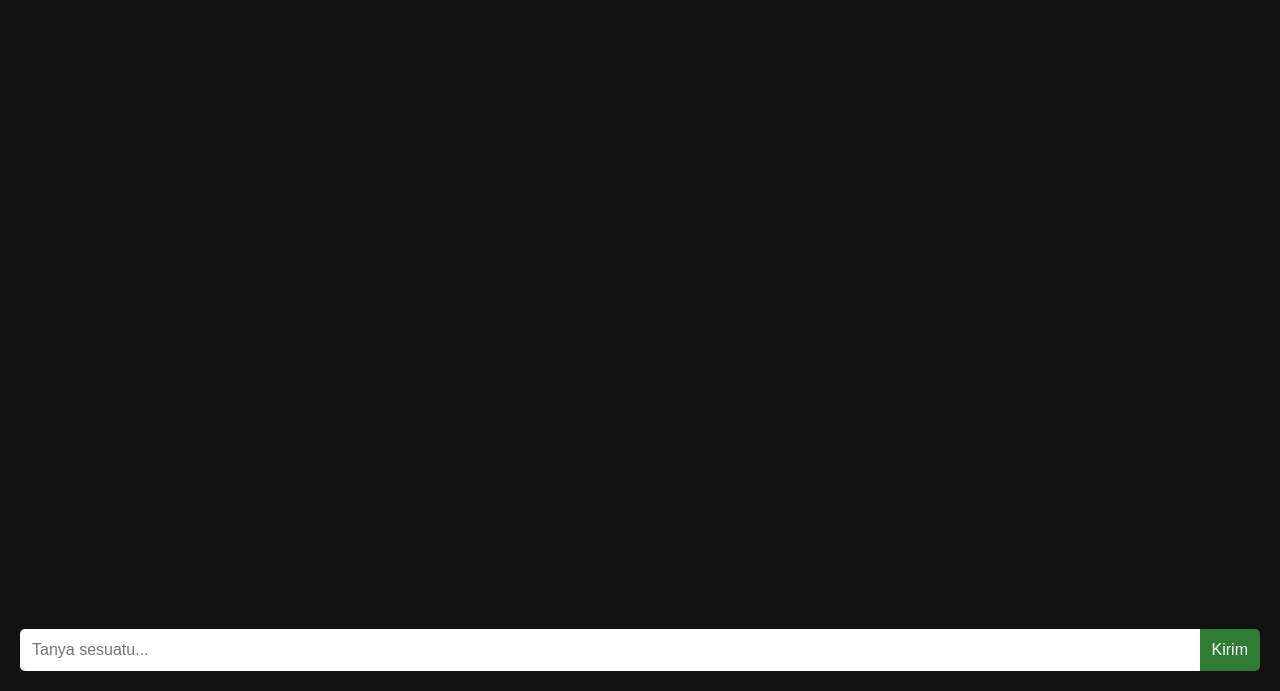
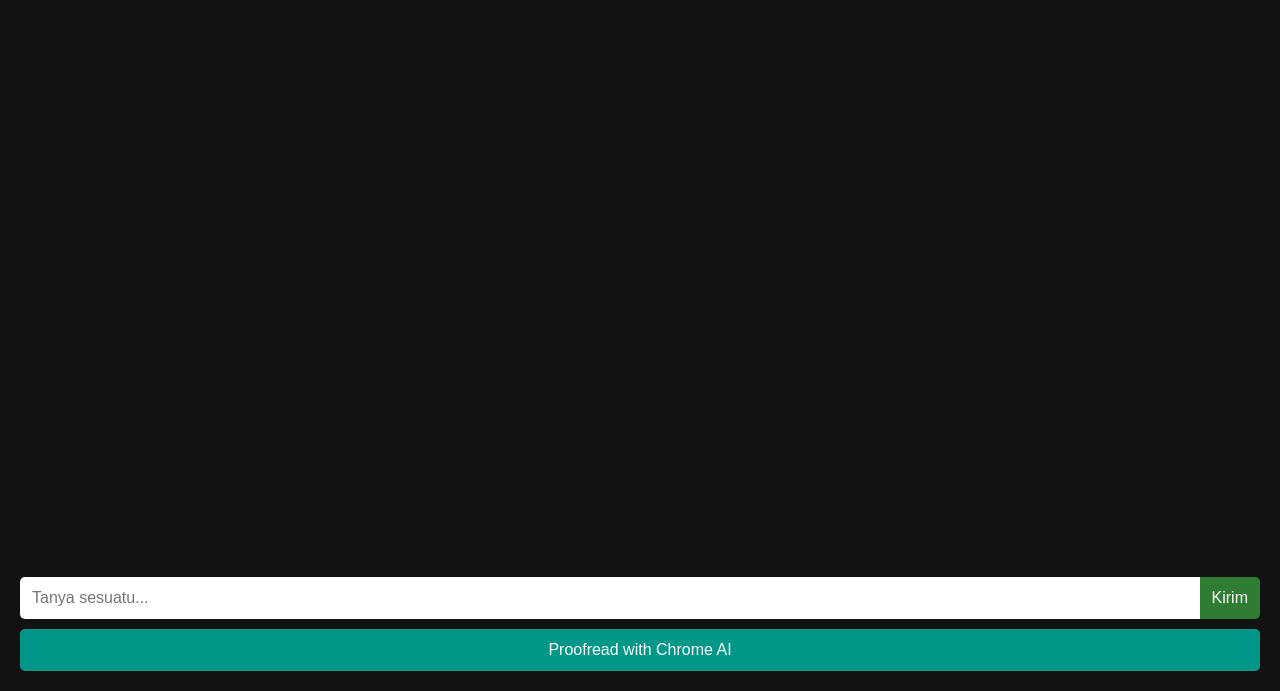
Before and after one commit to zenaiskandewigroupforextrading-star/lalaAI, a Flask app: template templates/home.html in a window 1280 px wide. Shown: the part 109-800 px from the top of the page. Run offline with Flask 3, Linux system fonts and the light colour scheme; the template is opened without the code that fills it, so the values that code supplies are empty.

Commit message:
update home.html

```diff
--- a/templates/home.html
+++ b/templates/home.html
@@ -1,4 +1,5 @@
-<!DOCTYPE html><html lang="id">
+<!DOCTYPE html>
+<html lang="id">
 <head>
   <meta charset="UTF-8">
   <title>LalaAI - Chatroom</title>
@@ -12,7 +13,9 @@
       display: flex;
       flex-direction: column;
       min-height: 100vh;
-        }nav {
+    }
+
+    nav {
       background-color: #1f1f1f;
       padding: 10px;
       display: flex;
@@ -39,6 +42,7 @@
       gap: 10px;
       overflow-y: auto;
       flex-grow: 1;
+      margin-bottom: 10px;
     }
 
     .chat {
@@ -62,7 +66,7 @@
 
     form {
       display: flex;
-        margin-top: 20px;
+      margin-top: 10px;
     }
 
     input[type="text"] {
@@ -83,6 +87,12 @@
       font-size: 16px;
     }
 
+    .proof-btn {
+      background-color: #009688;
+      border-radius: 5px;
+      margin-top: 10px;
+    }
+
     @media screen and (max-width: 768px) {
       .chat {
         max-width: 95%;
@@ -90,7 +100,6 @@
       }
     }
   </style>
-
 </head>
 <body>
   <nav>
@@ -98,9 +107,12 @@
     <a href="{{ url_for('training') }}">Training</a>
     <a href="{{ url_for('tentang') }}">Tentang</a>
     <a href="{{ url_for('logout') }}">Keluar</a>
-    </nav><div class="container">
+  </nav>
+
+  <div class="container">
     <p>Halo, {{ email }}!</p>
-    <div class="chat-box">
+
+    <div class="chat-box" id="chatBox">
       {% for chat_item in chat %}
         <div class="chat user">Kamu: {{ chat_item.user }}</div>
         <div class="chat bot">Bot: {{ chat_item.bot }}</div>
@@ -108,10 +120,37 @@
     </div>
 
     <form method="POST">
-        <input type="text" name="question" placeholder="Tanya sesuatu..." required>
+      <input type="text" id="question" name="question" placeholder="Tanya sesuatu..." required>
       <button type="submit">Kirim</button>
     </form>
+
+    <!-- Tombol Proofreader AI -->
+    <button type="button" class="proof-btn" onclick="proofreadText()">Proofread with Chrome AI</button>
   </div>
 
+  <script>
+    // Auto scroll ke bawah tiap kali ada chat baru
+    const chatBox = document.getElementById("chatBox");
+    chatBox.scrollTop = chatBox.scrollHeight;
+
+    // Integrasi Chrome Proofreader API (Client-side AI)
+    async function proofreadText() {
+      const input = document.getElementById("question").value.trim();
+      if (!input) return alert("Ketik dulu teks yang ingin diperiksa!");
+
+      if (window.ai && window.ai.proofread) {
+        try {
+          const session = await window.ai.proofread.create();
+          const result = await session.proofread(input);
+          alert("Proofread Result:\n\n" + result.text);
+        } catch (err) {
+          console.error(err);
+          alert("Terjadi kesalahan saat memproses teks.");
+        }
+      } else {
+        alert("Chrome AI Proofreader tidak tersedia di browser ini.\nCoba gunakan Google Chrome versi terbaru.");
+      }
+    }
+  </script>
 </body>
 </html>
```
Lines whose indentation alone changed are shown as unchanged.
